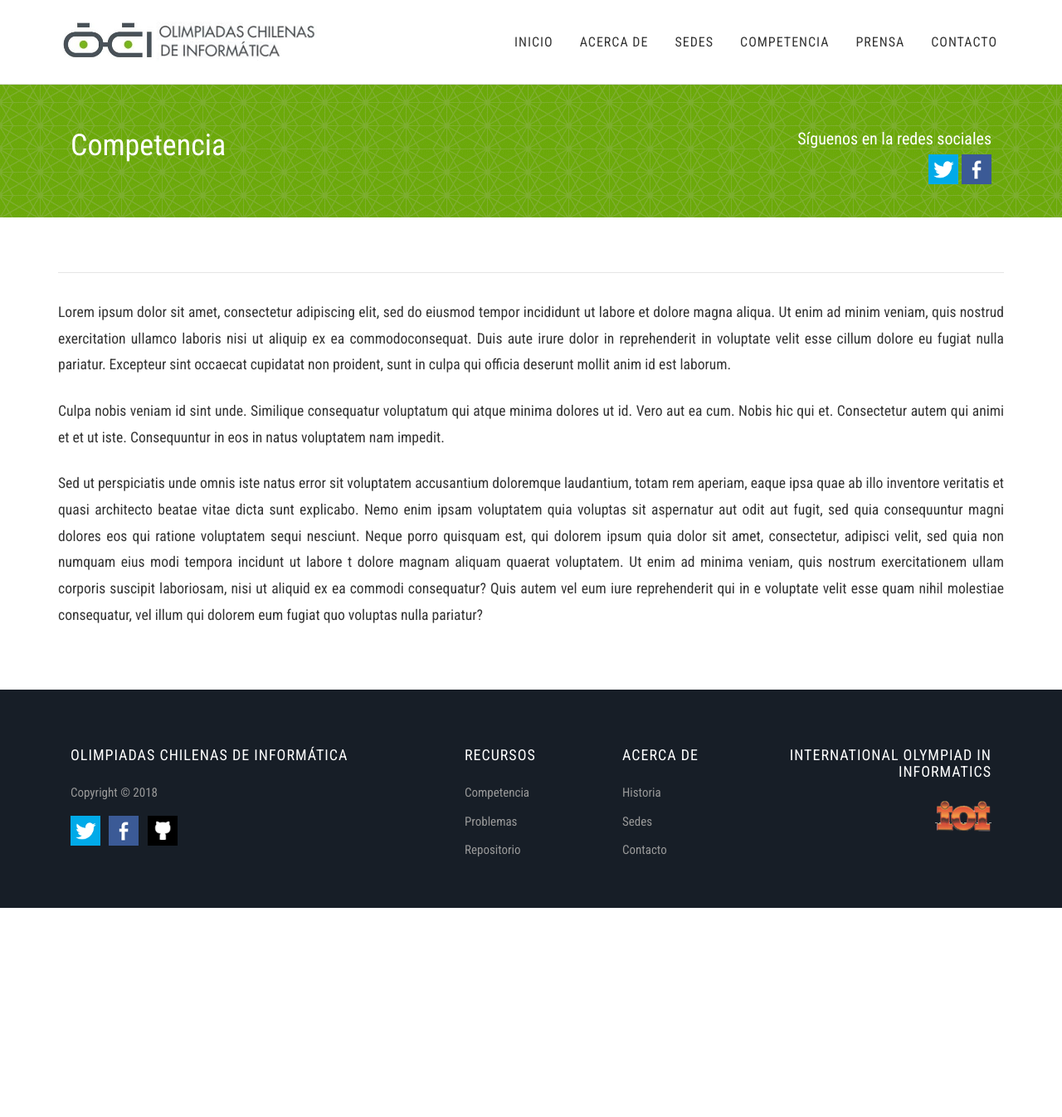
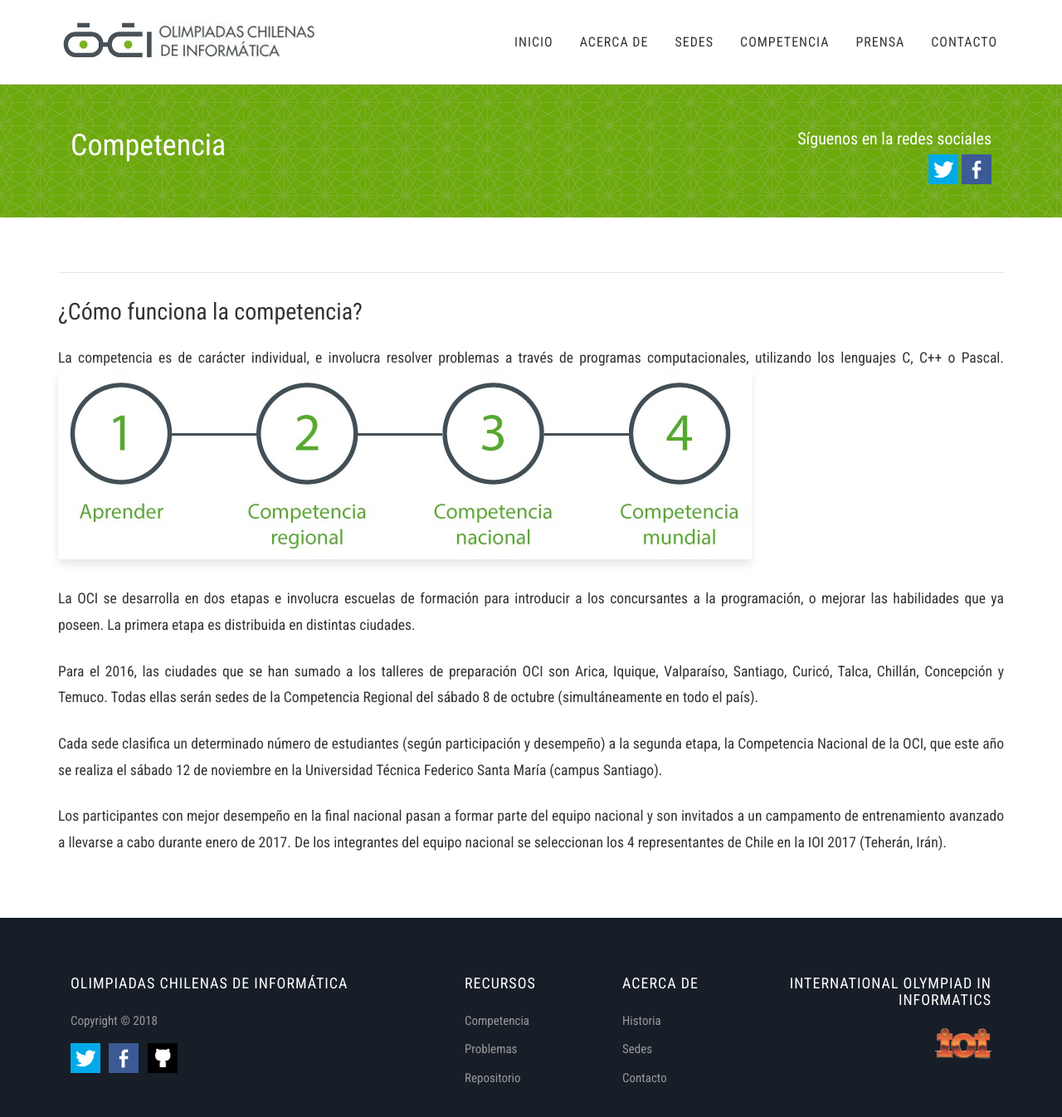
Before and after one commit to OCIoficial/ocioficial.github.io, a Jekyll site: the page built from competencia.md, in a window 1280 px wide and 1368 px high. Shown: the top 1346 px of the window at 83% size. Built offline with Jekyll 4.4.1, drawn with Linux system fonts in a browser that asks for light colours.

Commit message:
Update competencia -agregado como funciona

```diff
--- a/competencia.md
+++ b/competencia.md
@@ -3,28 +3,14 @@ layout: page
 title: Competencia
 ---
 
-Lorem ipsum dolor sit amet, consectetur adipiscing elit, sed do eiusmod
-tempor incididunt ut labore et dolore magna aliqua. Ut enim ad minim
-veniam, quis nostrud exercitation ullamco laboris nisi ut aliquip ex ea
-commodoconsequat. Duis aute irure dolor in reprehenderit in voluptate
-velit esse cillum dolore eu fugiat nulla pariatur. Excepteur sint occaecat
-cupidatat non proident, sunt in culpa qui officia deserunt mollit anim
-id est laborum.
+### ¿Cómo funciona la competencia?
+La competencia es de carácter individual, e involucra resolver problemas a través de programas computacionales, utilizando los lenguajes C, C++ o Pascal.
+![competencia proceso img](assets/images/aprendizaje_proceso.jpg)
 
-Culpa nobis veniam id sint unde. Similique consequatur voluptatum qui
-atque minima dolores ut id. Vero aut ea cum. Nobis hic qui et. Consectetur
-autem qui animi et et ut iste. Consequuntur in eos in natus voluptatem
-nam impedit.
+La OCI se desarrolla en dos etapas e involucra escuelas de formación para introducir a los concursantes a la programación, o mejorar las habilidades que ya poseen. La primera etapa es distribuida en distintas ciudades.
 
-Sed ut perspiciatis unde omnis iste natus error sit voluptatem accusantium
-doloremque laudantium, totam rem aperiam, eaque ipsa quae ab illo inventore
-veritatis et quasi architecto beatae vitae dicta sunt explicabo. Nemo enim
-ipsam voluptatem quia voluptas sit aspernatur aut odit aut fugit, sed quia
-consequuntur magni dolores eos qui ratione voluptatem sequi nesciunt. Neque
-porro quisquam est, qui dolorem ipsum quia dolor sit amet, consectetur,
-adipisci velit, sed quia non numquam eius modi tempora incidunt ut labore
-t dolore magnam aliquam quaerat voluptatem. Ut enim ad minima veniam, quis
-nostrum exercitationem ullam corporis suscipit laboriosam, nisi ut aliquid
-ex ea commodi consequatur? Quis autem vel eum iure reprehenderit qui in e
-voluptate velit esse quam nihil molestiae consequatur, vel illum qui
-dolorem eum fugiat quo voluptas nulla pariatur?
+Para el 2016, las ciudades que se han sumado a los talleres de preparación OCI son Arica, Iquique, Valparaíso, Santiago, Curicó, Talca, Chillán, Concepción y Temuco. Todas ellas serán sedes de la Competencia Regional del sábado 8 de octubre (simultáneamente en todo el país).
+
+Cada sede clasifica un determinado número de estudiantes (según participación y desempeño) a la segunda etapa, la Competencia Nacional de la OCI, que este año se realiza el sábado 12 de noviembre en la Universidad Técnica Federico Santa María (campus Santiago).
+
+Los participantes con mejor desempeño en la final nacional pasan a formar parte del equipo nacional y son invitados a un campamento de entrenamiento avanzado a llevarse a cabo durante enero de 2017. De los integrantes del equipo nacional se seleccionan los 4 representantes de Chile en la IOI 2017 (Teherán, Irán).
```
